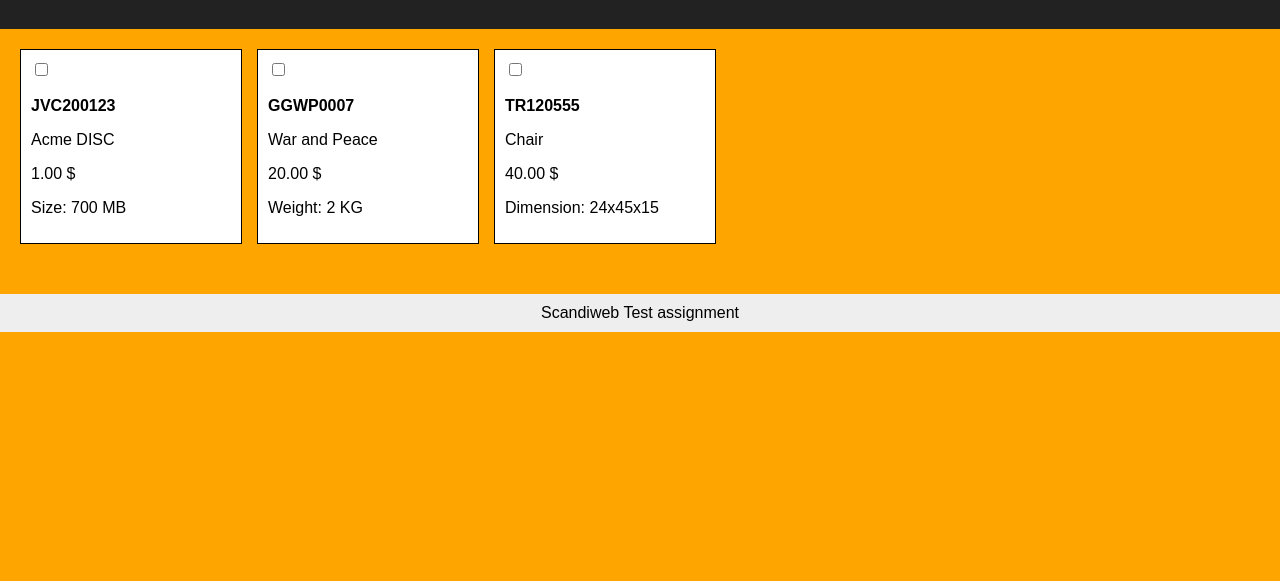
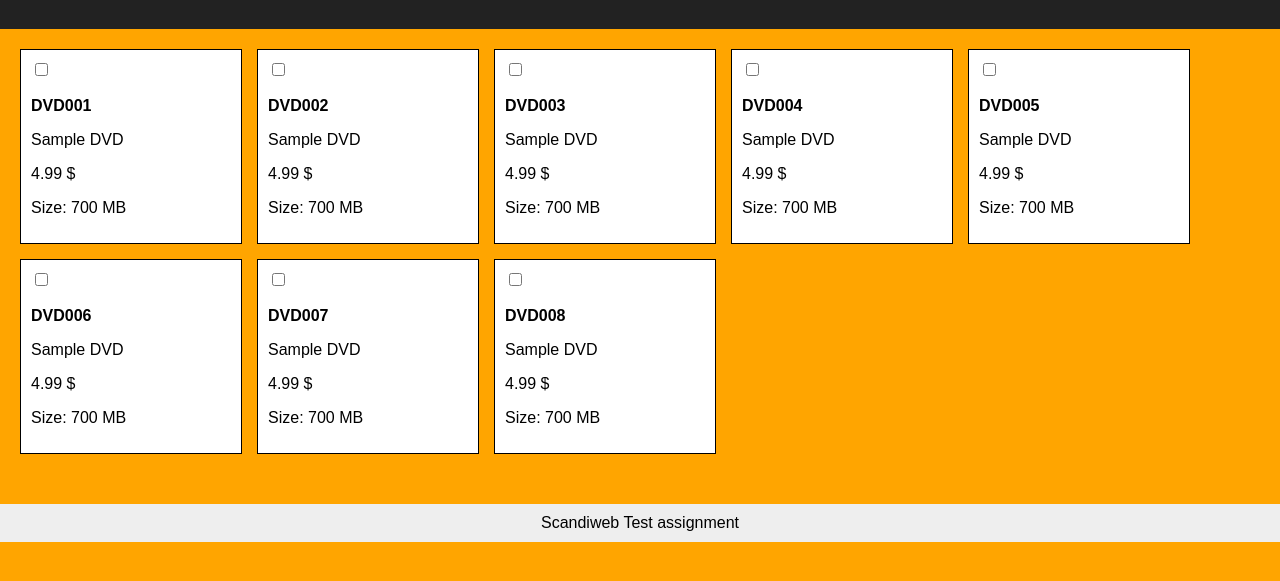
Before and after one commit to Sasavot-op/ScandiWeb, a plain HTML site: page index.html in a window 1280 px wide. Shown: the part 71-652 px from the top of the page. Drawn offline with Linux system fonts and the light colour scheme.

Commit message:
Update product list with sample DVD entries

```diff
--- a/index.html
+++ b/index.html
@@ -44,10 +44,16 @@
 
   <script>
     let products = [
-      { sku: "JVC200123", name: "Acme DISC", price: 1.0, type: "DVD", size: 700 },
-      { sku: "GGWP0007", name: "War and Peace", price: 20.0, type: "Book", weight: 2 },
-      { sku: "TR120555", name: "Chair", price: 40.0, type: "Furniture", height: 24, width: 45, length: 15 }
-    ];
+  { sku: "DVD001", name: "Sample DVD", price: 4.99, type: "DVD", size: 700 },
+  { sku: "DVD002", name: "Sample DVD", price: 4.99, type: "DVD", size: 700 },
+  { sku: "DVD003", name: "Sample DVD", price: 4.99, type: "DVD", size: 700 },
+  { sku: "DVD004", name: "Sample DVD", price: 4.99, type: "DVD", size: 700 },
+  { sku: "DVD005", name: "Sample DVD", price: 4.99, type: "DVD", size: 700 },
+  { sku: "DVD006", name: "Sample DVD", price: 4.99, type: "DVD", size: 700 },
+  { sku: "DVD007", name: "Sample DVD", price: 4.99, type: "DVD", size: 700 },
+  { sku: "DVD008", name: "Sample DVD", price: 4.99, type: "DVD", size: 700 }
+];
+
 
     function showPage(page) {
       document.getElementById('product-list-page').style.display = page === 'list' ? 'block' : 'none';
```
